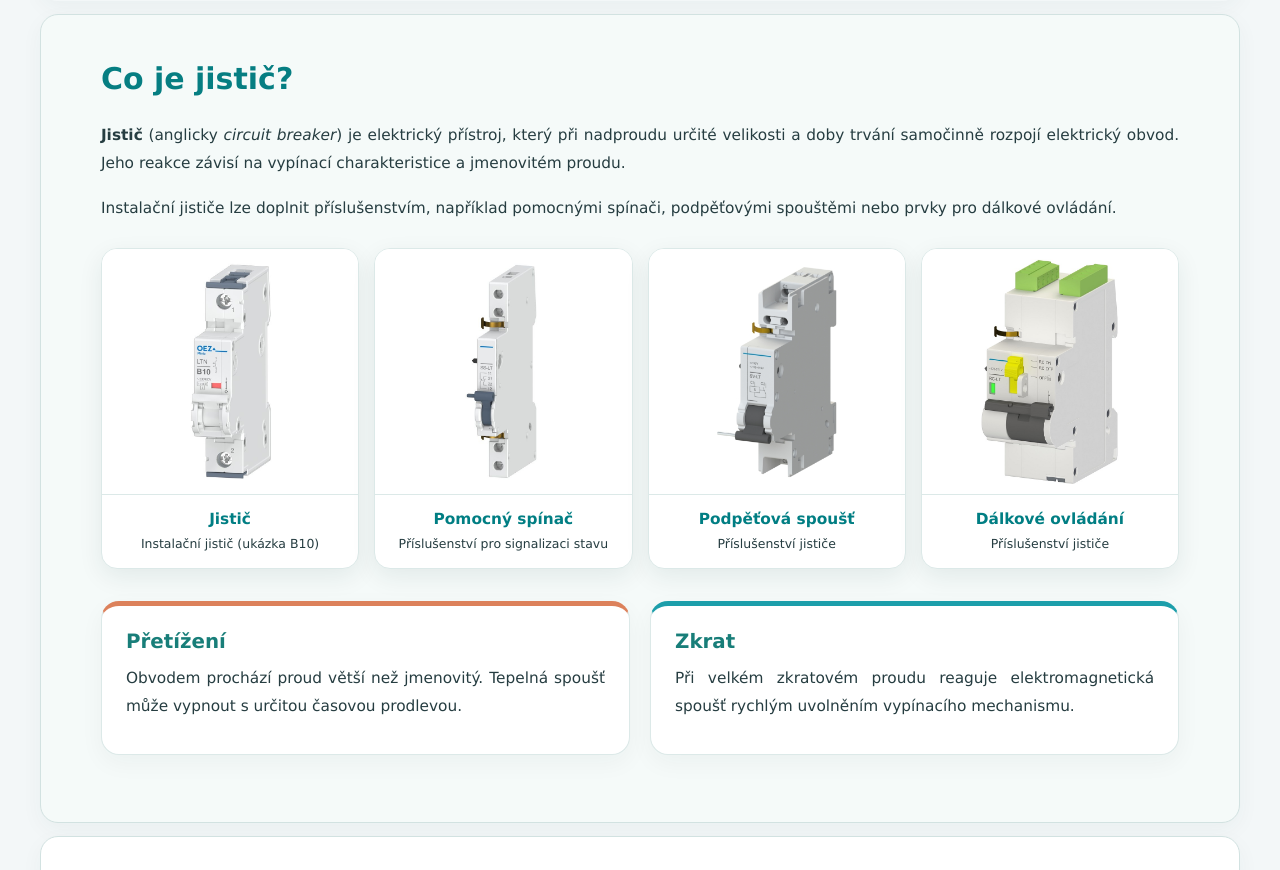
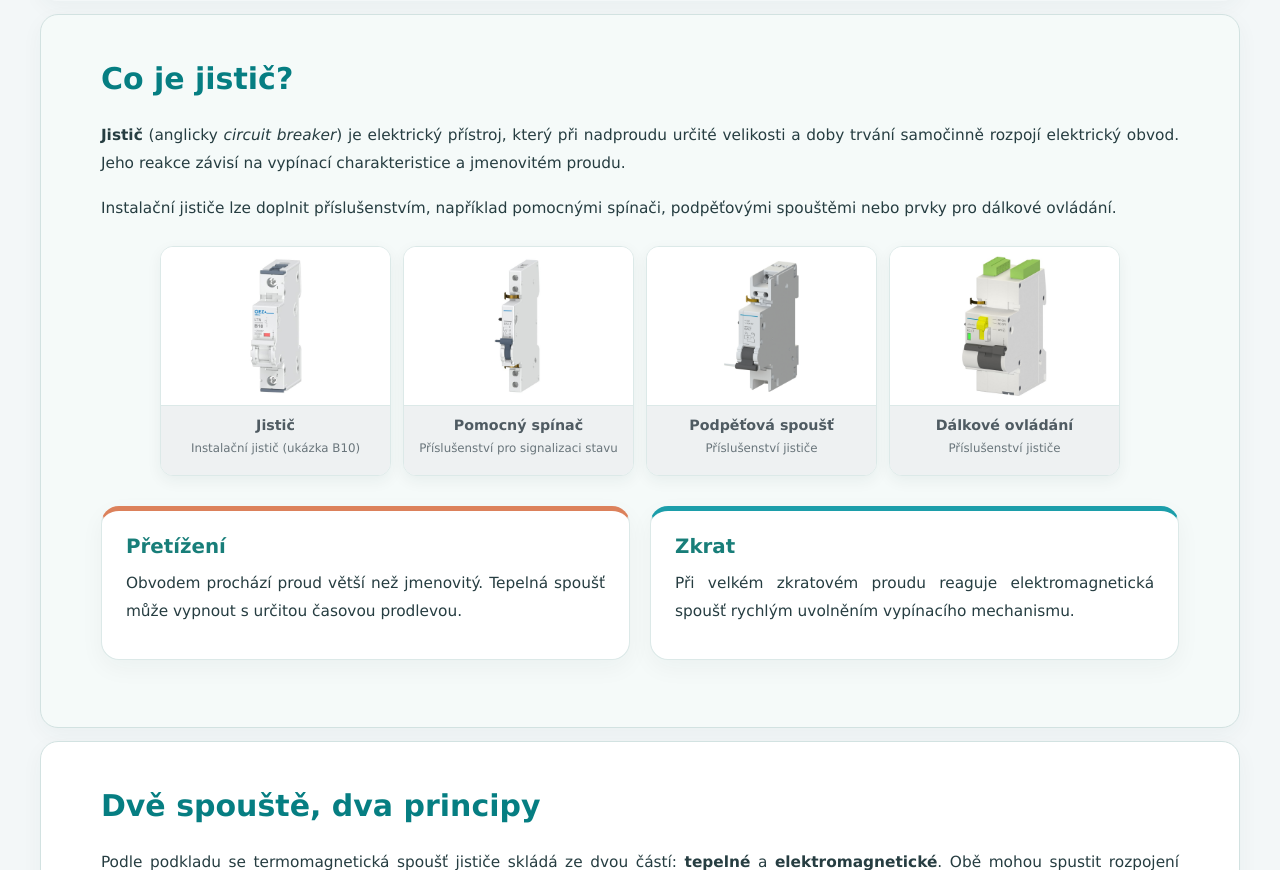
Before and after one commit to lukasvavros/ODV, a PHP site: page /kapitola3.html in a window 1280 px wide. Shown: the part 1138-2008 px from the top of the page. Run offline with PHP 8.4, Linux system fonts and the light colour scheme.

Commit message:
Update kapitola3.css

```diff
--- a/style/kapitola3.css
+++ b/style/kapitola3.css
@@ -2311,3 +2311,55 @@ html[data-theme=dark] .vycvik-chapter .odv-appliance-card figcaption{color:#c3d8
 html[data-theme=dark] .vycvik-chapter .odv-appliance-card figcaption strong{color:#7ee1d9}
 @media(max-width:860px){.vycvik-chapter .odv-appliance-grid{grid-template-columns:repeat(2,minmax(0,1fr))}}
 @media(max-width:440px){.vycvik-chapter .odv-appliance-grid{gap:9px}.vycvik-chapter .odv-appliance-image{height:180px;padding:6px}.vycvik-chapter .odv-appliance-card figcaption{padding:11px 7px 14px}.vycvik-chapter .odv-appliance-card figcaption strong{font-size:.85rem}.vycvik-chapter .odv-appliance-card figcaption span{font-size:.7rem}}
+
+/* Kapitola 3: čtyři kompaktní přístroje v jedné řadě, šedé popisky pod fotografiemi. */
+.vycvik-chapter .odv-appliance-grid {
+  grid-template-columns: repeat(4,minmax(0,1fr));
+  gap: 12px;
+  max-width: 960px;
+  margin: 24px auto 30px;
+}
+.vycvik-chapter .odv-appliance-card {
+  border-radius: 13px;
+  box-shadow: 0 5px 15px rgba(4,45,50,.06);
+}
+.vycvik-chapter .odv-appliance-image {
+  height: 158px;
+  padding: 9px 12px;
+  background: #fff;
+}
+.vycvik-chapter .odv-appliance-image img {
+  max-height: 100%;
+  max-width: 100%;
+  width: auto;
+  height: 100%;
+  object-fit: contain;
+}
+.vycvik-chapter .odv-appliance-card figcaption {
+  min-height: 70px;
+  justify-content: flex-start;
+  gap: 4px;
+  padding: 10px 8px 12px;
+  background: #eef1f2;
+  color: #69757b;
+  font-size: .8rem;
+}
+.vycvik-chapter .odv-appliance-card figcaption strong {
+  color: #4f5b62;
+  font-size: .89rem;
+}
+.vycvik-chapter .odv-appliance-card figcaption span {font-size: .74rem}
+html[data-theme=dark] .vycvik-chapter .odv-appliance-card figcaption {
+  background: #29383e;
+  color: #b7c4c8;
+}
+html[data-theme=dark] .vycvik-chapter .odv-appliance-card figcaption strong {color: #e0e9ea}
+@media(max-width:720px){
+  .vycvik-chapter .odv-appliance-grid {grid-template-columns:repeat(2,minmax(0,1fr));max-width:480px}
+  .vycvik-chapter .odv-appliance-image {height:150px}
+}
+@media(max-width:400px){
+  .vycvik-chapter .odv-appliance-grid {gap:9px}
+  .vycvik-chapter .odv-appliance-image {height:132px;padding:7px}
+  .vycvik-chapter .odv-appliance-card figcaption {padding:9px 6px 10px;min-height:74px}
+}
```
